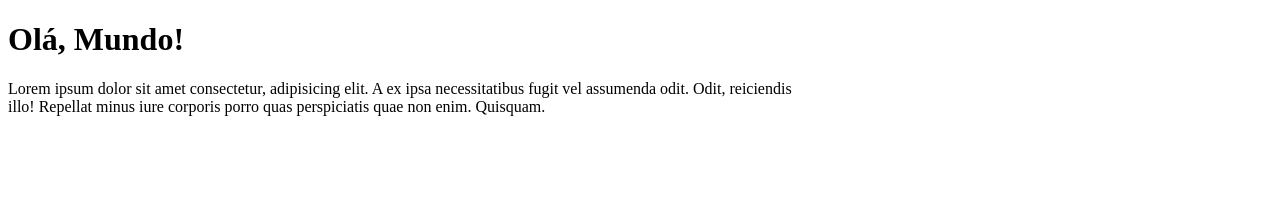
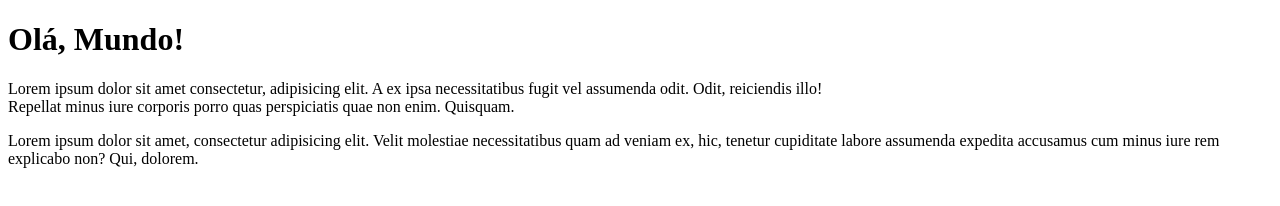
Before and after one commit to CarlosTh0/OlaMundo, a plain HTML site: page site-exemplo/index.html in a window 1280 px wide. Drawn offline with Linux system fonts and the light colour scheme.

Commit message:
Update index.html

```diff
--- a/site-exemplo/index.html
+++ b/site-exemplo/index.html
@@ -9,7 +9,9 @@
 <body>
 
     <h1>Olá, Mundo!</h1>
-    <p>Lorem ipsum dolor sit amet consectetur, adipisicing elit. A ex ipsa necessitatibus fugit vel assumenda odit. Odit, reiciendis<br/> illo! Repellat minus iure corporis porro quas perspiciatis quae non enim. Quisquam.</p>
+    <p>Lorem ipsum dolor sit amet consectetur, adipisicing elit. A ex ipsa necessitatibus fugit vel assumenda odit. Odit, reiciendis illo! <br/> Repellat minus iure corporis porro quas perspiciatis quae non enim. Quisquam.</p>
+
+    <p> Lorem ipsum dolor sit amet, consectetur adipisicing elit. Velit molestiae necessitatibus quam ad veniam ex, hic, tenetur cupiditate labore assumenda expedita accusamus cum minus iure rem explicabo non? Qui, dolorem.</p>
 
 </body>
 </html>
```
